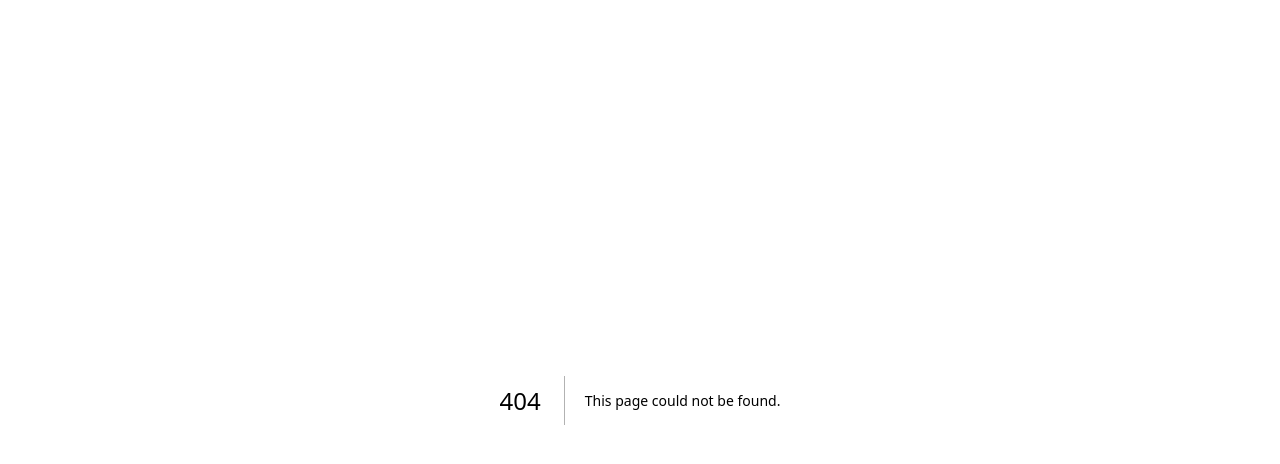
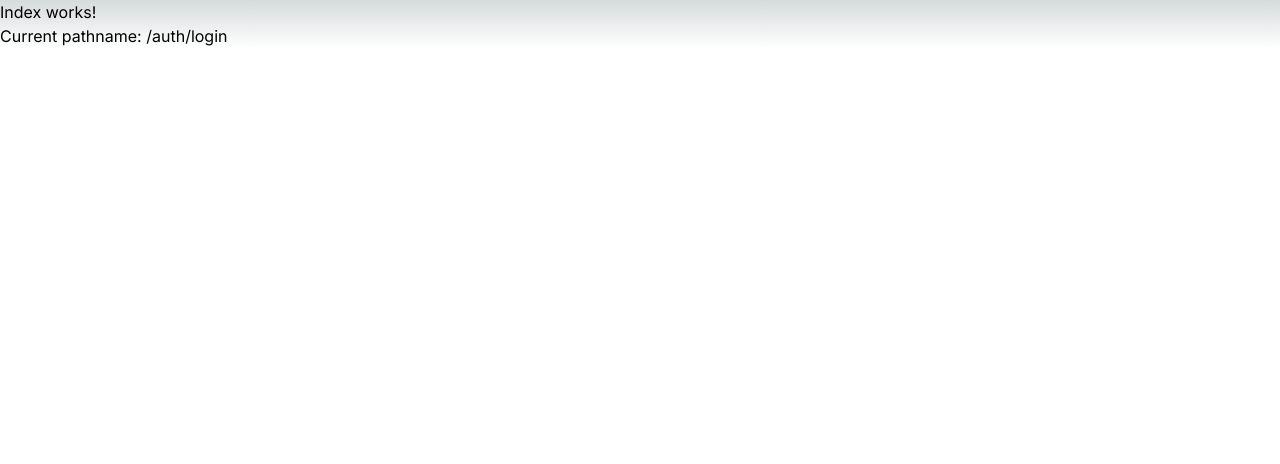
Before and after one commit to Adedoyin-Emmanuel/agronomix, a Next.js app: page /auth/login in a window 1280 px wide. Before the commit this address had no page. Shown: the top 464 px of the page. Built offline with nearby package versions, Linux system fonts and the light colour scheme.

Commit message:
Feat: Generated auth pages

```diff
--- /dev/null
+++ b/app/auth/login/page.tsx
@@ -0,0 +1,18 @@
+
+"use client"
+import React from "react";
+import { useRouter, usePathname } from "next/navigation";
+
+
+const Index = () => {
+    const pathname = usePathname();
+
+    return (
+        <div>
+            <h1>Index works!</h1>
+            <p>Current pathname: {pathname}</p>
+        </div>
+    );
+}
+
+export default Index;
--- /dev/null
+++ b/app/auth/signup/page.tsx
@@ -0,0 +1,18 @@
+
+"use client"
+import React from "react";
+import { useRouter, usePathname } from "next/navigation";
+
+
+const Index = () => {
+    const pathname = usePathname();
+
+    return (
+        <div>
+            <h1>Index works!</h1>
+            <p>Current pathname: {pathname}</p>
+        </div>
+    );
+}
+
+export default Index;
```
